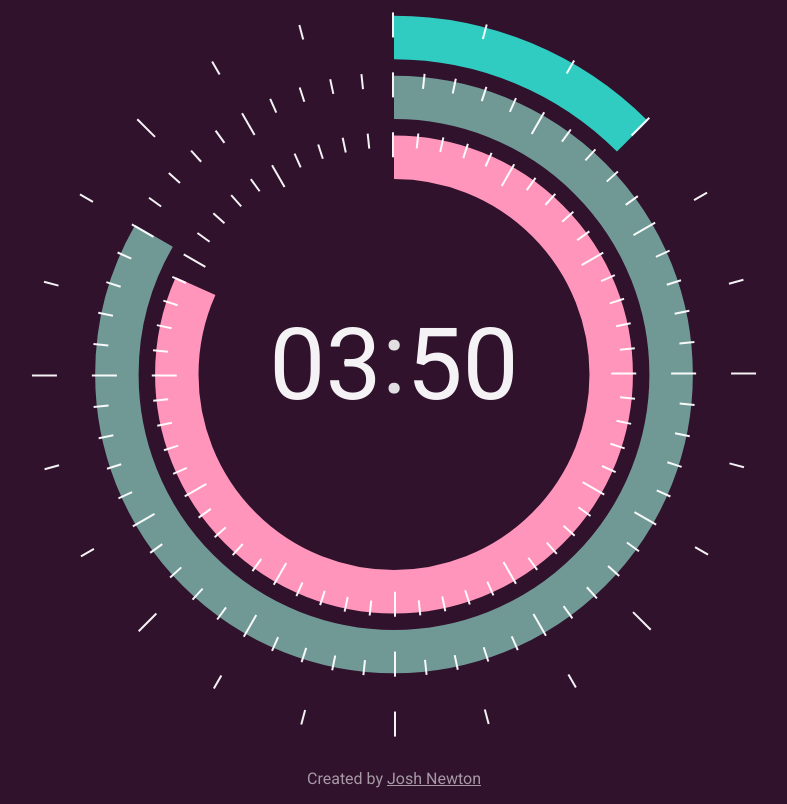
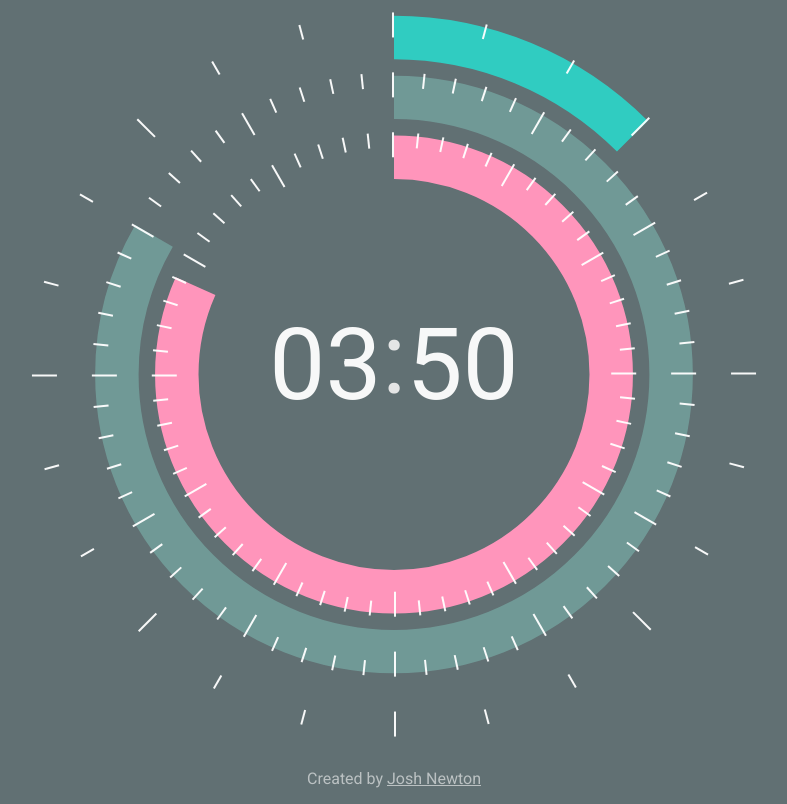
Before and after one commit to imjoshnewton/Canvas-Clock, a website: page docs/index.html in a window 1280 px wide. Shown: the whole page, without its empty margins (246-1033 px from the left). Drawn offline with nearby package versions, Linux system fonts and the light colour scheme; files that its build step writes are made by us from their sources.

Commit message:
change background color

```diff
--- a/source/scss/main.scss
+++ b/source/scss/main.scss
@@ -1,5 +1,5 @@
 $black: #000;
-$grey: #30122d;
+$grey: #617073;
 $white: rgba(255, 255, 255, 0.95);
 $animation-time-1: 1s;
 $animation-time-2: 250ms;
```
